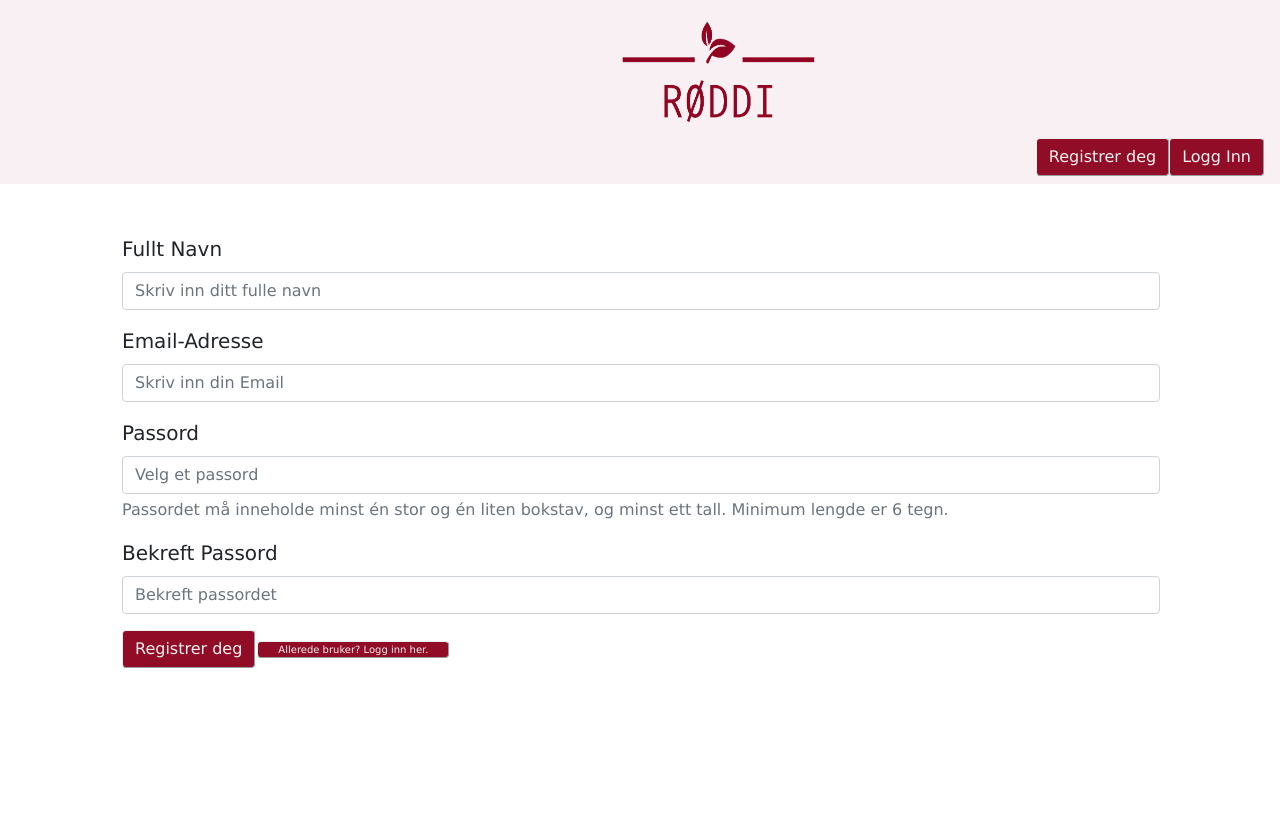
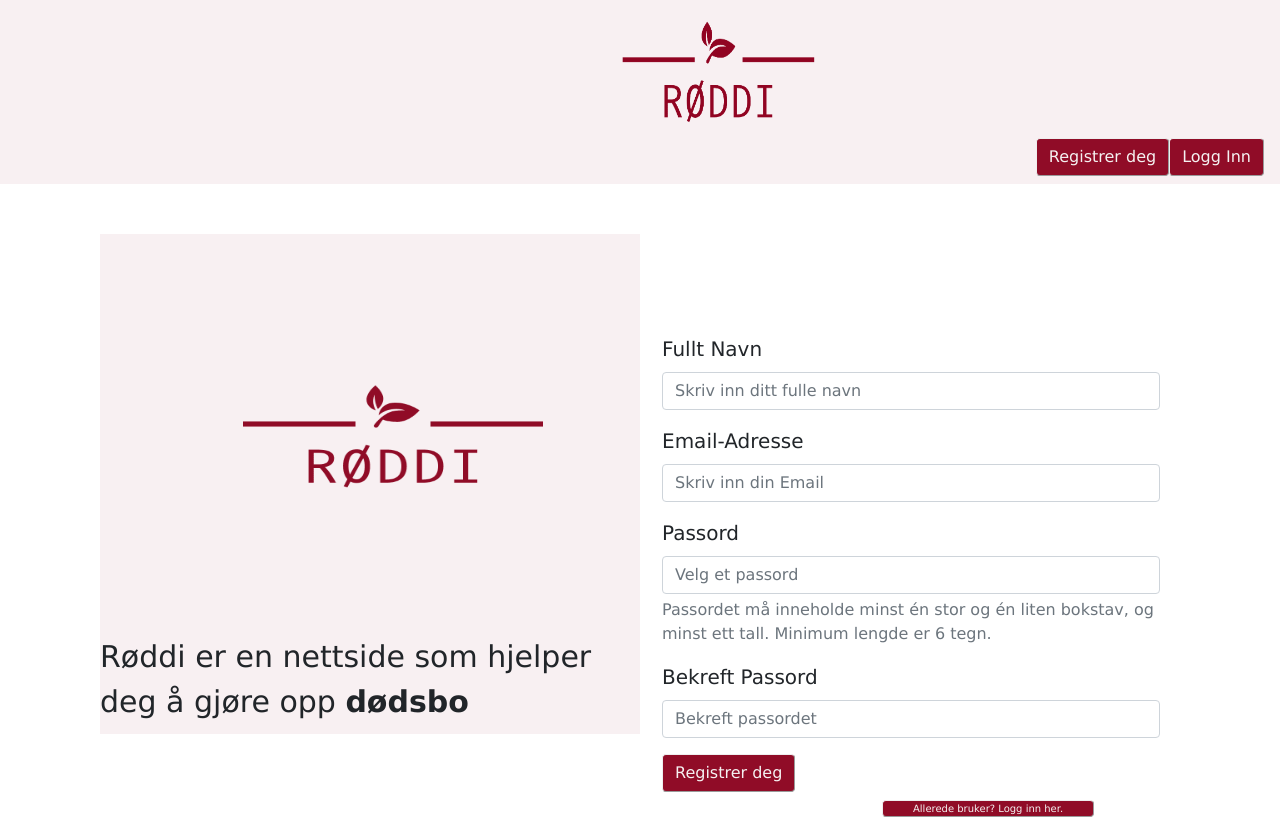
Before and after one commit to emilons/roddi, a React (Create React App) app in the folder frontend/roddi/: page /#/Login in a window 1280 px wide. Both pictures are taken after a click on the button "Registrer deg". Shown: the top 822 px of the page. Before the commit the page ends 800 px from the top, so only its background shows below. Built offline with nearby package versions, Linux system fonts and the light colour scheme; no server answers.

Commit message:
#32 added picture to RegisterUser

```diff
--- a/frontend/roddi/src/App.css
+++ b/frontend/roddi/src/App.css
@@ -12,6 +12,7 @@ body {
   background-repeat: repeat-y;
   background-size: 50% auto;
   position: absolute;
+
 }
 
 .form {
@@ -24,9 +25,9 @@ a, a:hover {
 }
 
 #loginDiriger {
-  margin-left: 2px;
+  margin-left: 220px;
   font-size: 10px;
-  padding: 0px 20px 0px 20px;
+  padding: 0px 30px 0px 30px;
 }
 
 form:last-child {
--- a/frontend/roddi/src/components/RegisterUser.js
+++ b/frontend/roddi/src/components/RegisterUser.js
@@ -4,6 +4,7 @@ import { NavLink, useHistory } from 'react-router-dom';
 import API from '../services/api';
 import AuthService from '../services/auth.service'
 import Login from './Login';
+import logo from '../images/logo_transparent.jpg'
 
 function RegisterUser(props) {
     const [state , setState] = useState({
@@ -54,6 +55,16 @@ function RegisterUser(props) {
 
     return(
         <div className="form">
+             <div id="left">
+            <img style={{height: "400px", width: "500px", margin: "0 0 0 8%"}} src={logo} alt="logoen"/>
+
+                <div class="description">
+                    <p>
+                        Røddi er en nettside som hjelper deg å gjøre opp <strong>dødsbo</strong>
+                    </p>
+                </div>
+            </div>
+            <div id="right">
                 <form>
                     <div className ="form-group text-left" >
                     <label htmlFor="exampleUserName">Fullt Navn</label>
@@ -119,6 +130,7 @@ function RegisterUser(props) {
                     <button type="submit" className="btn btn-outline-danger" id="loginDiriger"><NavLink to="/Login"> Allerede bruker? Logg inn her.</NavLink></button>
                 </form>
             </div>
+        </div>
     )
 }
 
```
Lines whose indentation alone changed are shown as unchanged.
